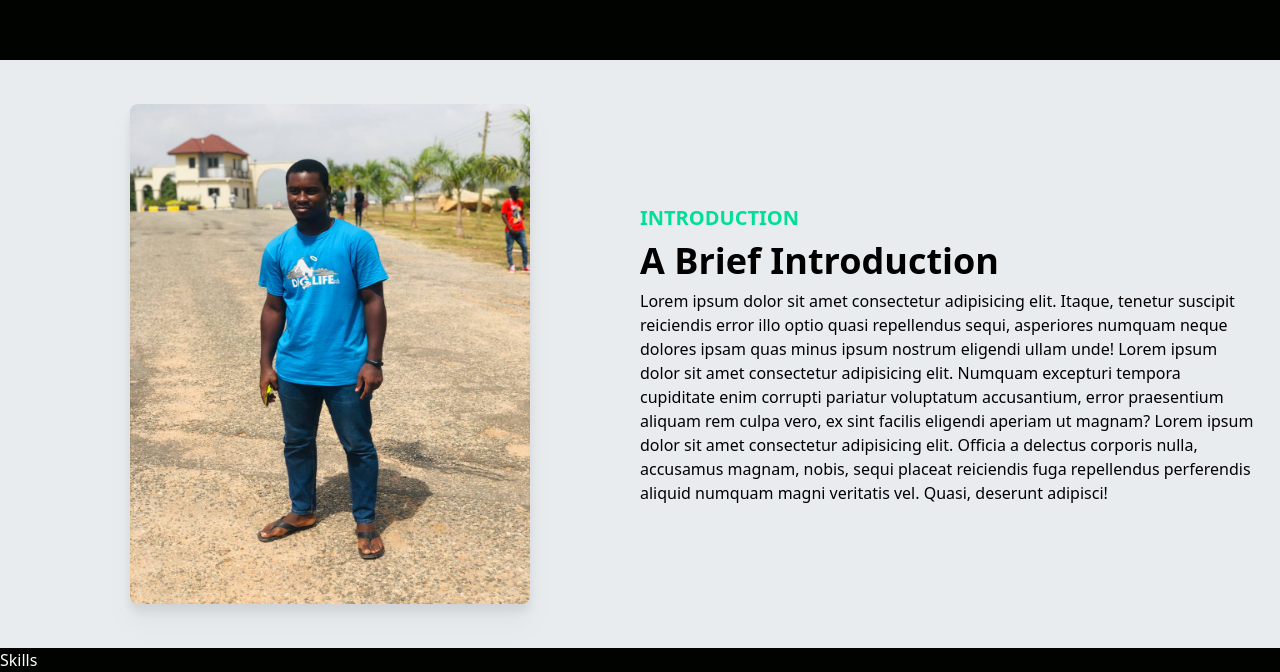
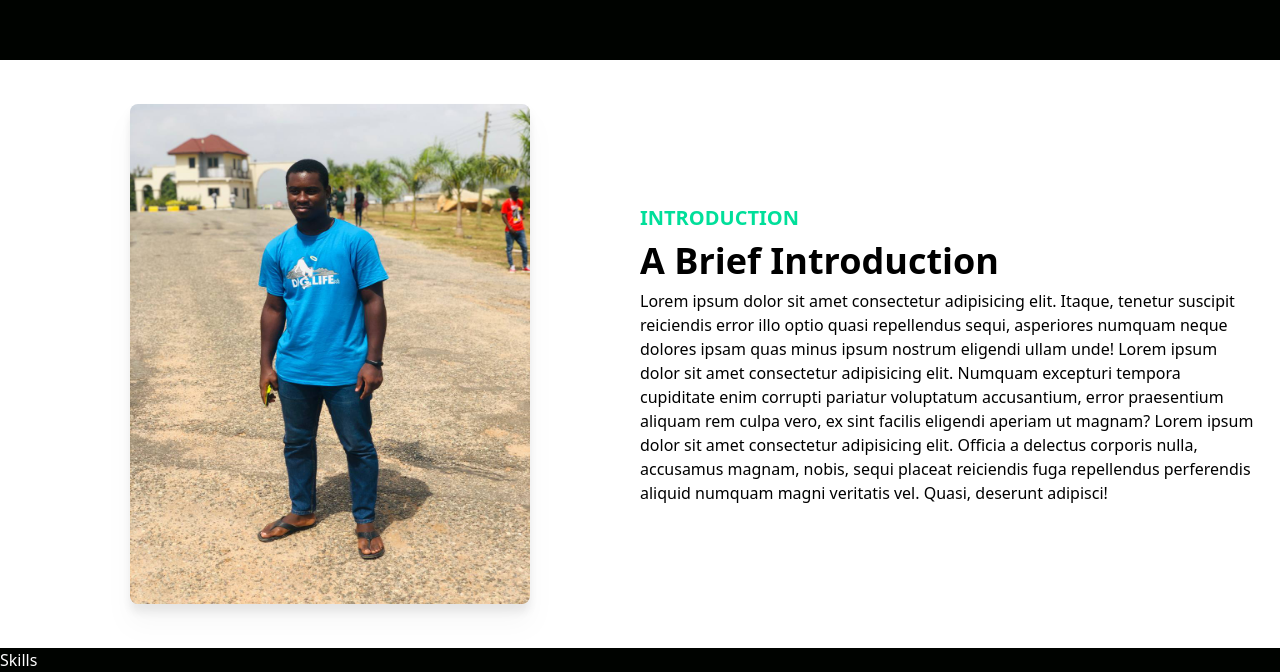
Before and after one commit to John-sys/MyPortfolio, a React (Create React App) app: page /#/ in a window 1280 px wide. Shown: the part 804-1476 px from the top of the page. Built offline with nearby package versions, Linux system fonts and the light colour scheme.

Commit message:
new commit

```diff
--- a/src/components/Introduction.jsx
+++ b/src/components/Introduction.jsx
@@ -3,7 +3,7 @@ import newImage from '../assets/newImage.jpg';
 
 const Introduction = () => {
   return (
-    <div className="w-full bg-[#e9ecef] py-7 px-4">
+    <div className="w-full bg-white py-7 px-4">
       <div className="max-w-[1240px] mx-auto grid md:grid-cols-2 text-black">
           <img src={newImage} alt="/" className=" items-center flex justify-center mx-auto my-4 w-[400px] h-[500px] rounded-lg drop-shadow-xl  "/>
           <div className="my-4 my-auto ">
```
